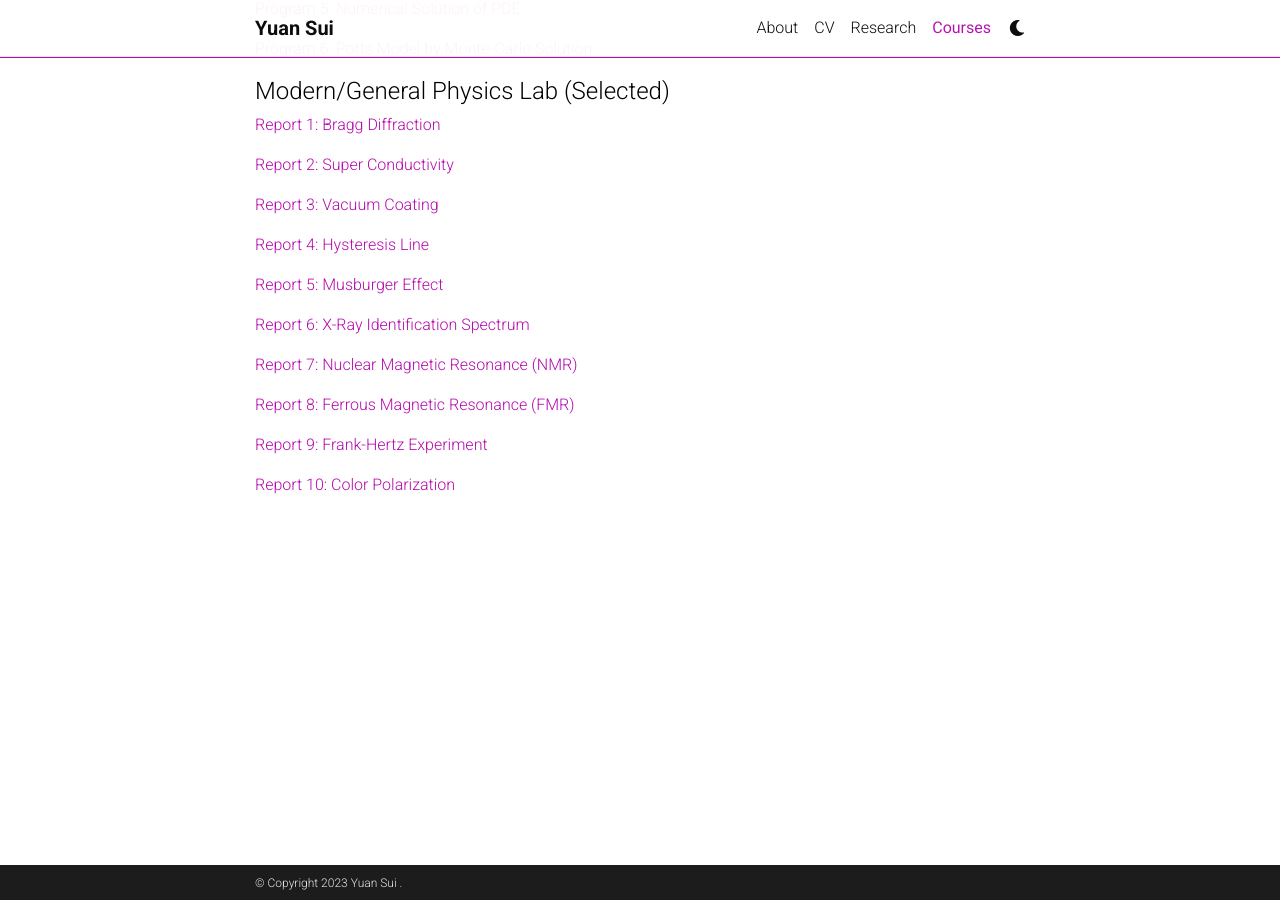
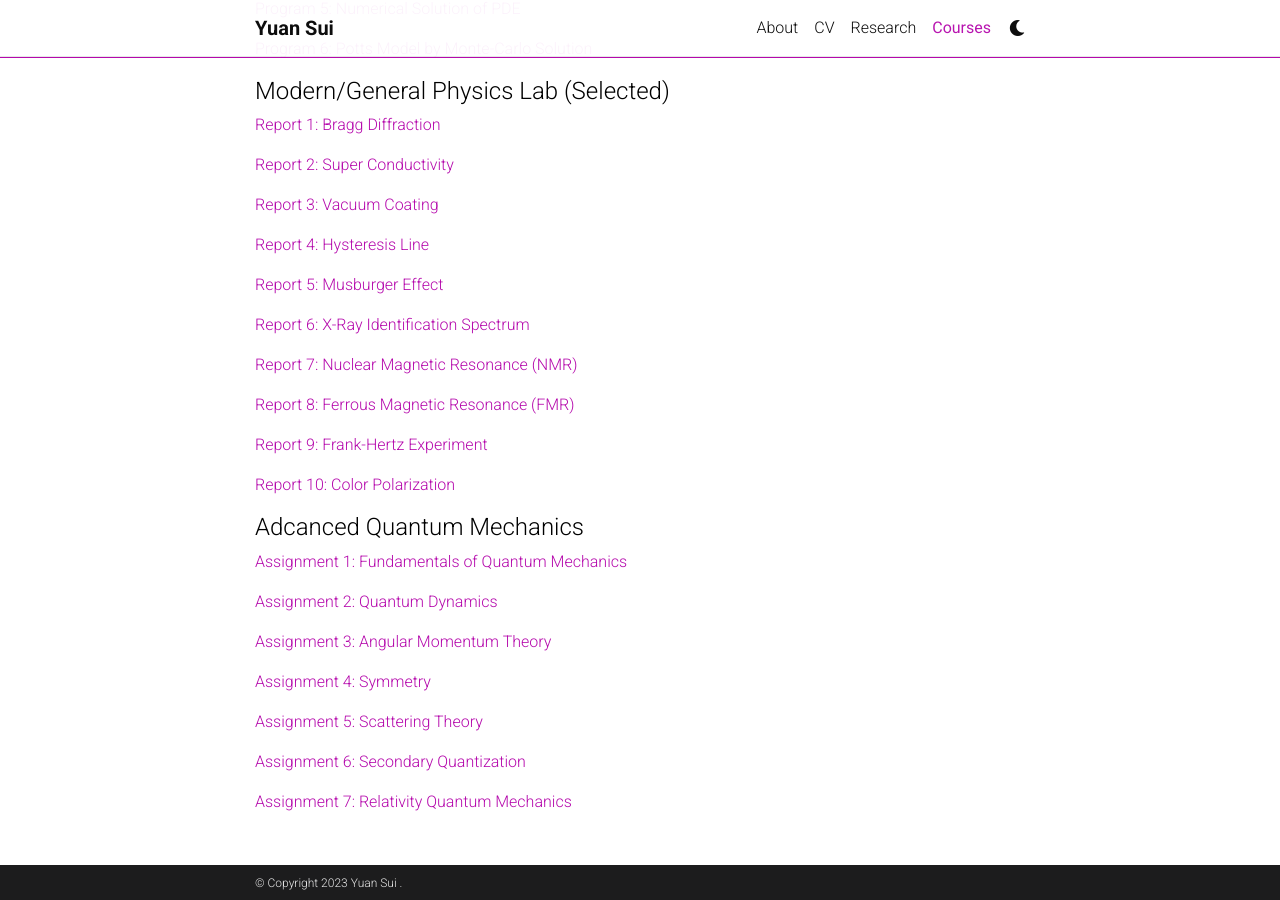
Before and after one commit to sufrepmia/al-folio_theme, a Jekyll site: the page built from _pages/courses.md, in a window 1280 px wide and 900 px high, scrolled down 691 px. Built offline with Jekyll 4.4.1, drawn with Linux system fonts in a browser that asks for light colours; comment, search, counter and statistics services are not loaded; a style sheet for code colours, icons or effects is not loaded.

Commit message:
Update course.html

```diff
--- a/_layouts/course.html
+++ b/_layouts/course.html
@@ -39,9 +39,14 @@ layout: default
             <p><a href="/course/General/FrankHertzExperiment.pdf">Report 9: Frank-Hertz Experiment</a></p>
             <p><a href="/course/General/ColorPolarization.pdf">Report 10: Color Polarization</a></p>
 
-
-
-
+            <h4>Adcanced Quantum Mechanics</h4>
+            <p><a href="/course/Advanced/Fundamentals of Quantum Mechanics.pdf">Assignment 1: Fundamentals of Quantum Mechanics</a></p>
+            <p><a href="/course/Advanced/Quantum Dynamics.pdf">Assignment 2: Quantum Dynamics</a></p>
+            <p><a href="/course/Advanced/Angular momentum theory.pdf">Assignment 3: Angular Momentum Theory</a></p>
+            <p><a href="/course/Advanced/Symmetry.pdf">Assignment 4: Symmetry</a></p>
+            <p><a href="/course/Advanced/Scattering theory.pdf">Assignment 5: Scattering Theory</a></p>
+            <p><a href="/course/Advanced/Secondary quantization.pdf">Assignment 6: Secondary Quantization</a></p>
+            <p><a href="/course/Advanced/Relativity Quantum Mechanics.pdf">Assignment 7: Relativity Quantum Mechanics</a></p>
 
           </article>
 
```
